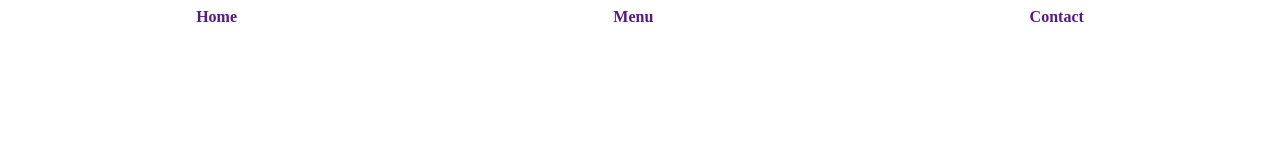
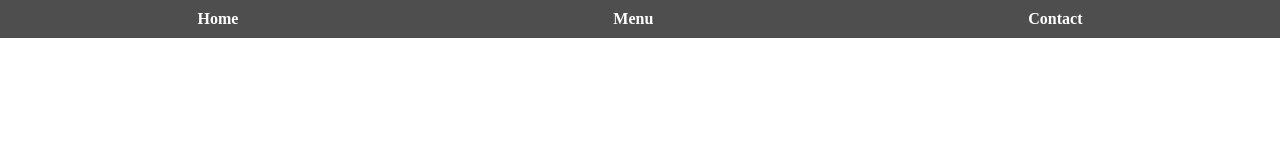
Before and after one commit to DR7262/restaurant-page, a website built with webpack: page dist/index.html in a window 1280 px wide. Built offline with Linux system fonts and the light colour scheme.

Commit message:
Updated style for header/navbar

```diff
--- a/src/style.css
+++ b/src/style.css
@@ -1,9 +1,15 @@
-.header > a {
-    text-decoration: none;
+body {
+    margin: 0 auto;
+}
+
+header > nav {
     font-weight: 900;
 }
 
-.header {
+header {
     display: flex;
     justify-content: space-around;
+    background-color: rgb(79, 78, 78);
+    color: white;
+    padding: 10px;
 }
```
Also changed, not shown: dist/index.html, dist/main.js.
